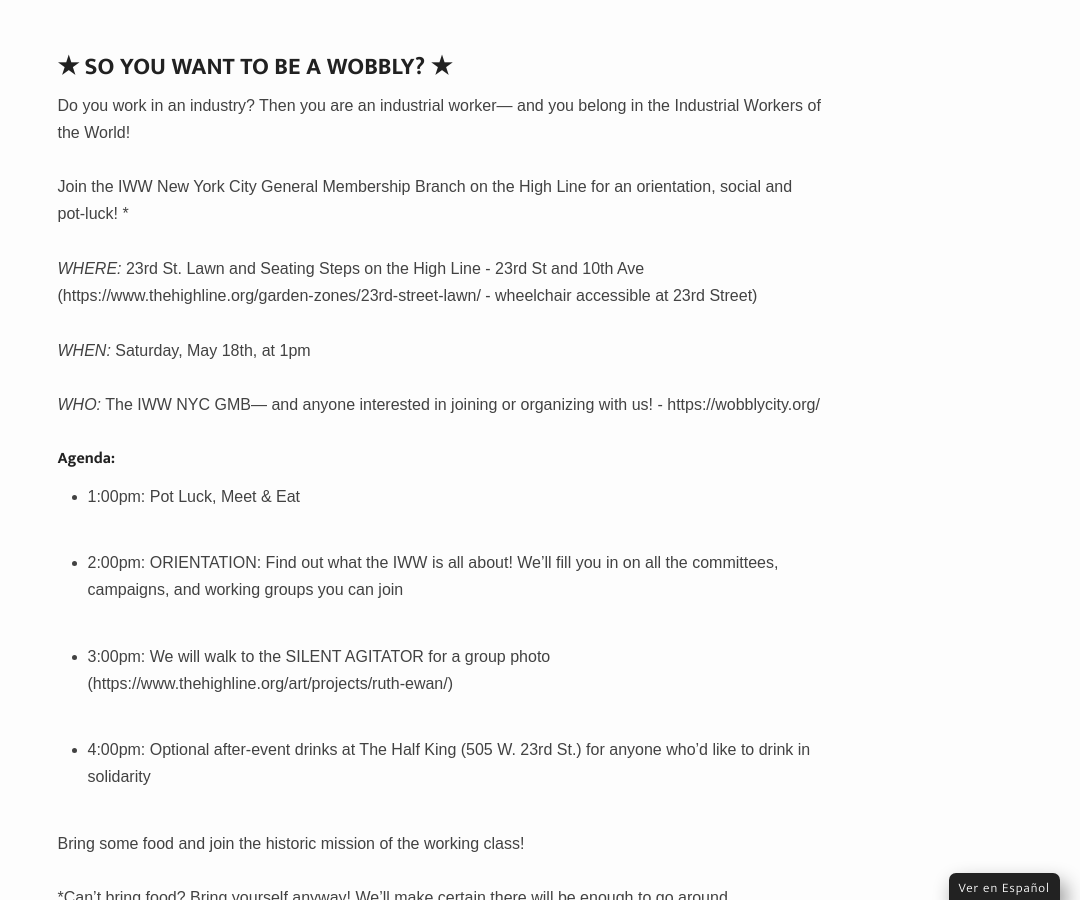
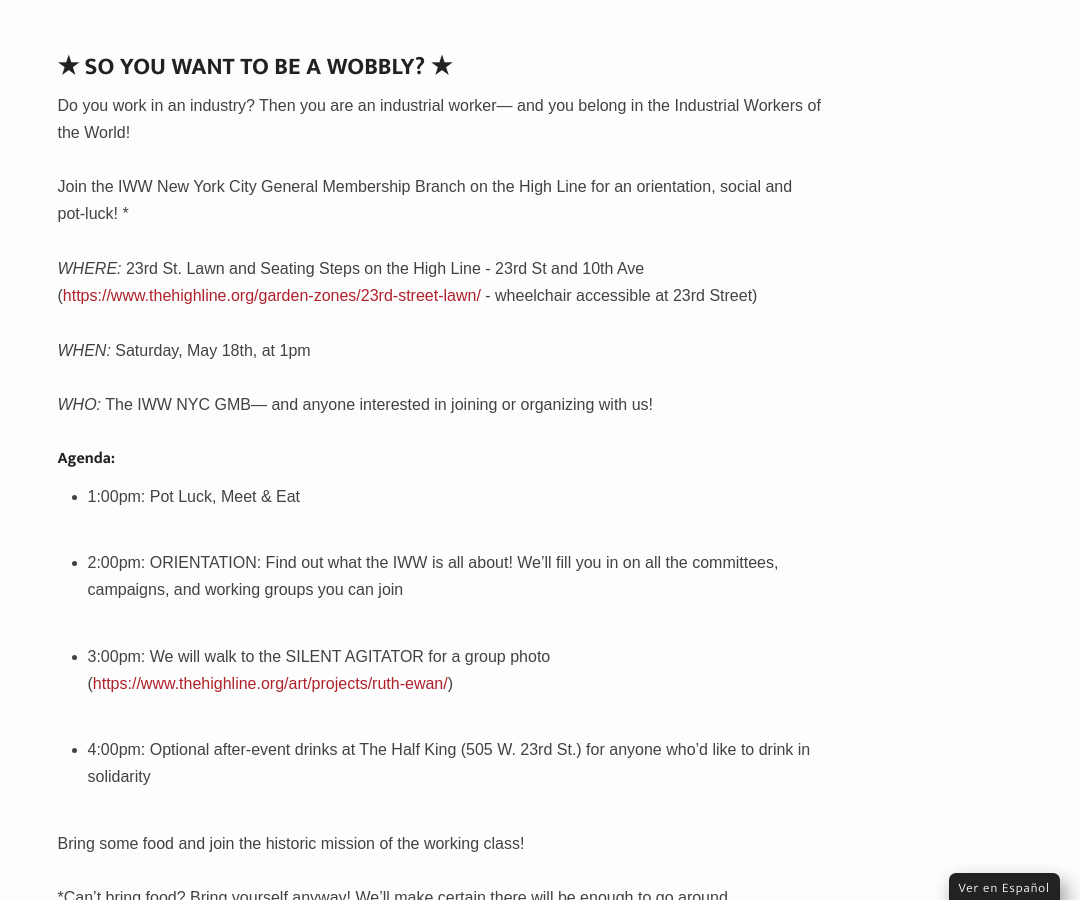
Before and after one commit to IWW-NYC-GMB/iww.nyc, a Jekyll site: the page built from _events/high-line-social.md, in a window 1280 px wide and 900 px high, scrolled down 1321 px. Shown: the whole window, without its empty margins (200-1280 px from the left). Built offline with Jekyll 4.4.1, drawn with Linux system fonts in a browser that asks for light colours; some web fonts are replaced; some of the changed lines change nothing that is shown.

Commit message:
Update high-line-social.md

```diff
--- a/_events/high-line-social.md
+++ b/_events/high-line-social.md
@@ -13,11 +13,11 @@
 Join the IWW New York City General Membership Branch on the High Line for an orientation, social and pot-luck! *
 
 *WHERE:* 23rd St. Lawn and Seating Steps on the High Line - 23rd St and 10th Ave
-(https://www.thehighline.org/garden-zones/23rd-street-lawn/ - wheelchair accessible at 23rd Street)
+(<https://www.thehighline.org/garden-zones/23rd-street-lawn/> - wheelchair accessible at 23rd Street)
 
 *WHEN:* Saturday, May 18th, at 1pm
 
-*WHO:* The IWW NYC GMB— and anyone interested in joining or organizing with us! - https://wobblycity.org/
+*WHO:* The IWW NYC GMB— and anyone interested in joining or organizing with us!
 
 #### Agenda:
 
@@ -25,7 +25,7 @@
 
 - 2:00pm: ORIENTATION: Find out what the IWW is all about! We’ll fill you in on all the committees, campaigns, and working groups you can join
 
-- 3:00pm: We will walk to the SILENT AGITATOR for a group photo (https://www.thehighline.org/art/projects/ruth-ewan/)
+- 3:00pm: We will walk to the SILENT AGITATOR for a group photo (<https://www.thehighline.org/art/projects/ruth-ewan/>)
 
 - 4:00pm: Optional after-event drinks at The Half King (505 W. 23rd St.) for anyone who’d like to drink in solidarity
 
```
